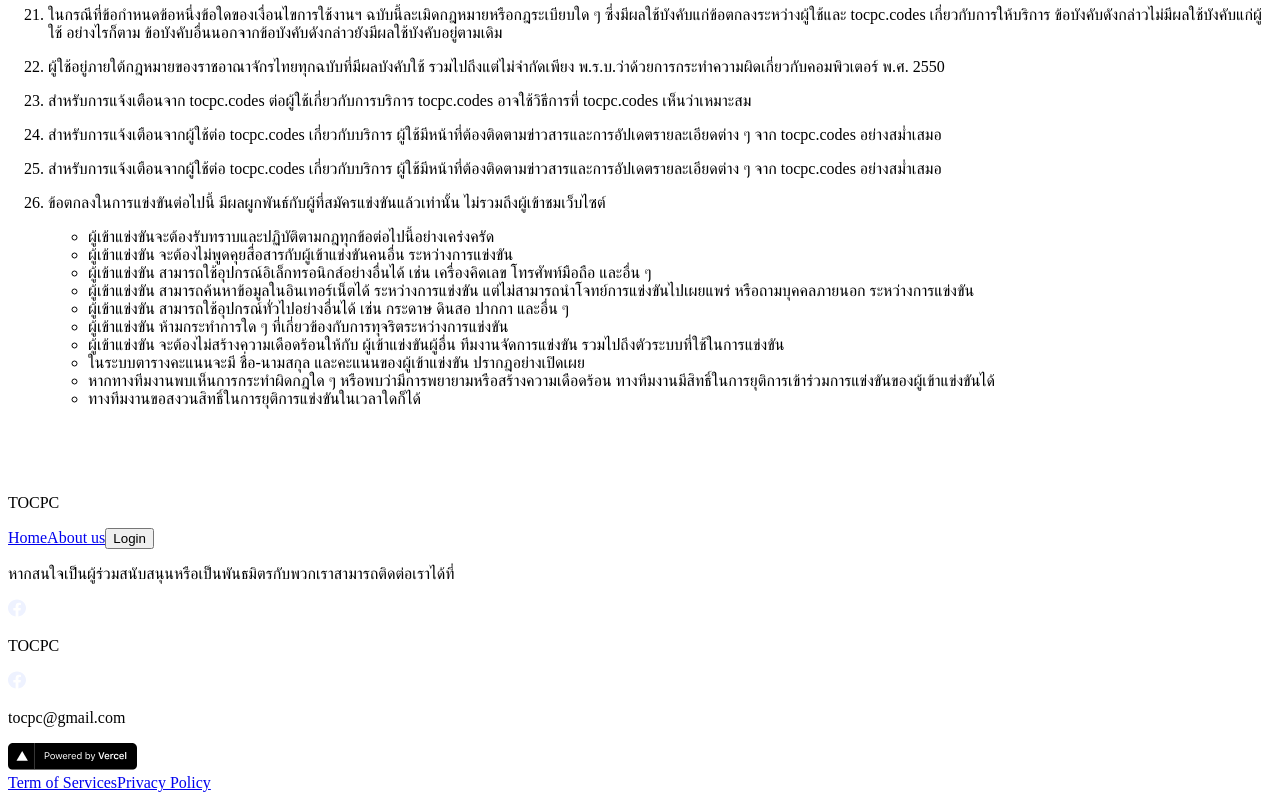
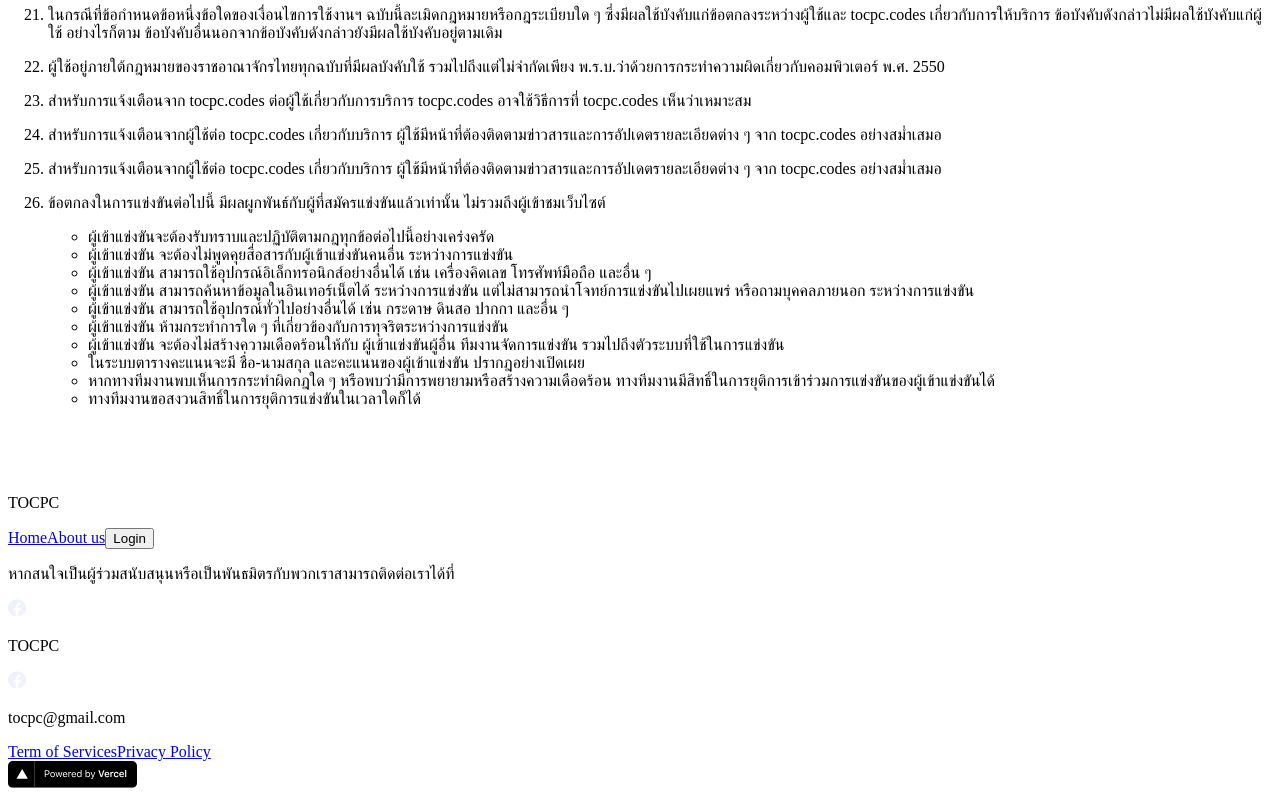
Before and after one commit to TOCPC/tocpc-site, a Next.js app: page /tos in a window 1280 px wide. Shown: the part 1979-2779 px from the top of the page. Built offline with nearby package versions, Linux system fonts and the light colour scheme; no server answers.

Commit message:
Fix Footer again

```diff
--- a/src/components/Footer.tsx
+++ b/src/components/Footer.tsx
@@ -35,8 +35,8 @@ export const Footer = () => {
   return (
     <footer className="flex justify-center w-full bg-black">
       <div className="flex flex-col w-full max-w-4xl px-16 sm:px-8 lg:px-0">
-        <div className="flex flex-col-reverse items-center justify-between border-gray-900 sm:flex-row sm:border-b">
-          <div className="flex items-center justify-center w-full py-8 border-t border-b border-gray-900 sm:py-0 sm:border-0 sm:w-auto">
+        <div className="flex flex-col-reverse items-center justify-between border-gray-700 sm:flex-row sm:border-b">
+          <div className="flex items-center justify-center w-full py-8 border-t border-b border-gray-700 sm:py-0 sm:border-0 sm:w-auto">
             <svg
               width="50"
               height="50"
@@ -99,7 +99,7 @@ export const Footer = () => {
           </div>
         </div>
         <div className="flex flex-col items-center justify-between sm:flex-row sm:items-end sm:py-12">
-          <div className="flex flex-col items-center w-full py-16 border-b border-gray-900 sm:w-auto sm:items-baseline sm:py-0 sm:border-0">
+          <div className="flex flex-col items-center w-full py-16 border-b border-gray-700 sm:w-auto sm:items-baseline sm:py-0 sm:border-0">
             <p className="items-center pb-12 font-bold text-center text-white font-display w-36 sm:w-72 sm:pb-0 sm:text-left">
               หากสนใจเป็นผู้ร่วมสนับสนุนหรือเป็นพันธมิตรกับพวกเราสามารถติดต่อเราได้ที่
             </p>
@@ -139,6 +139,19 @@ export const Footer = () => {
                 <p className="ml-2 text-sm text-white">tocpc@gmail.com</p>
               </div>
             </div>
+          </div>
+          <div className="flex flex-col items-center w-full text-center sm:text-right sm:w-auto sm:items-baseline sm:py-0">
+            <div className="flex flex-col w-full sm:w-full sm:space-y-2 border-b border-gray-700 sm:border-0 py-6 sm:py-0">
+              <Link href="/tos">
+                <a className="py-1 text-sm text-white font-extralight sm:py-0">
+                  Term of Services
+                </a>
+              </Link>
+              <Link href="/privacy-policy">
+                <a className="py-1 text-sm text-white font-extralight sm:py-0">
+                  Privacy Policy
+                </a>
+              </Link>
             </div>
             <div className="flex flex-col items-center justify-center order-last w-full py-8 sm:pt-0 sm:order-first ">
               <div className="flex items-center self-center justify-center w-full sm:justify-start sm:mb-4">
@@ -182,19 +195,6 @@ export const Footer = () => {
                 </a>
               </div>
             </div>
-          <div className="flex flex-col items-center w-full py-6 text-center border-b border-gray-900 sm:w-auto sm:items-baseline sm:py-0 sm:border-0">
-            <div className="flex flex-col mb:space-y-2 mb:text-right">
-              <Link href="/tos">
-                <a className="py-1 text-sm text-white font-extralight sm:py-0">
-                  Term of Services
-                </a>
-              </Link>
-              <Link href="/privacy-policy">
-                <a className="py-1 text-sm text-white font-extralight sm:py-0">
-                  Privacy Policy
-                </a>
-              </Link>
-            </div>
           </div>
         </div>
       </div>
```
Lines whose indentation alone changed are shown as unchanged.
